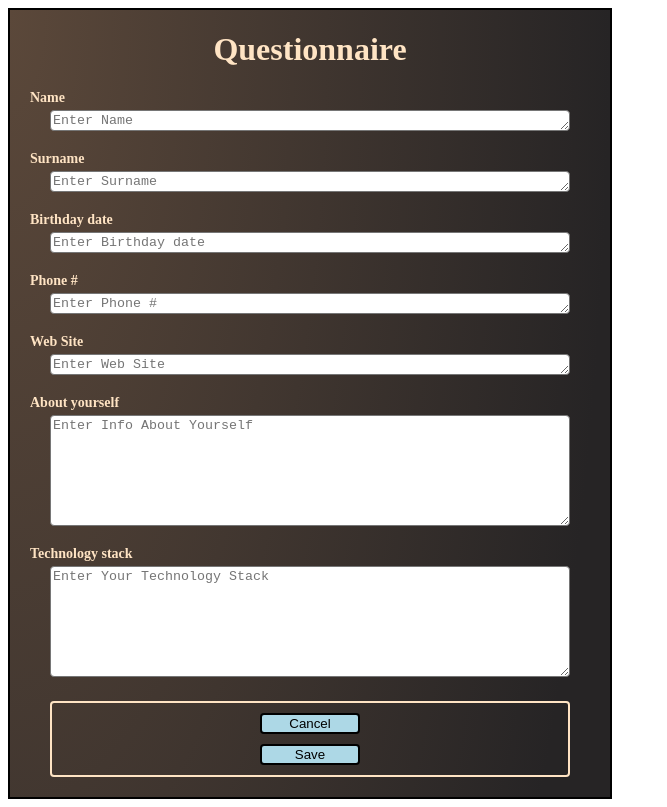
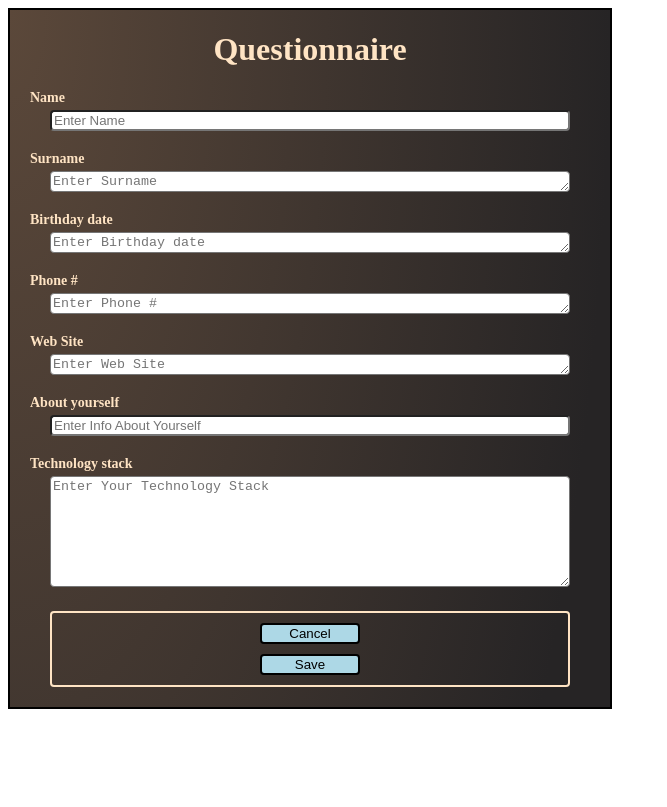
Before and after one commit to ZhuravlovAlex/React-first-step, a React app: page / in a window 1280 px wide. Shown: the whole page, without its empty margins (0-667 px from the left). Built offline with nearby package versions, Linux system fonts and the light colour scheme.

Commit message:
feat: prepare forms

```diff
--- a/src/components/MultiLine/MultiLine.js
+++ b/src/components/MultiLine/MultiLine.js
@@ -6,7 +6,7 @@ class MultiLine extends React.Component {
     return (
 			<div className={styles.multi}>
 				<label htmlFor="about_form" className={styles.label}>About yourself</label>
-				<textarea rows={7} id="about_form" className={styles.textarea} placeholder='Enter Info About Yourself'></textarea>
+				<input height={7} maxLength='600' id="about_form" className={styles.textarea} placeholder='Enter Info About Yourself'/>
 
 				<label htmlFor="stack_form" className={styles.label}>Technology stack</label>
 				<textarea rows={7} id="stack_form" className={styles.textarea} placeholder='Enter Your Technology Stack'></textarea>
--- a/src/components/SingleLine/SingleLine.js
+++ b/src/components/SingleLine/SingleLine.js
@@ -8,7 +8,7 @@ class SingleLine extends React.Component {
     return (
 			<div className={styles.single}>
 				<label htmlFor="name_form">Name</label>
-				<textarea rows={1} id="name_form" placeholder='Enter Name'></textarea>
+				<input type='text'  required rows={1} id="name_form" placeholder='Enter Name'/>
 
 				<label htmlFor="surname_form">Surname</label>
 				<textarea rows={1} id="surname_form" placeholder='Enter Surname'></textarea>
--- a/src/components/SingleLine/SingleLine.module.css
+++ b/src/components/SingleLine/SingleLine.module.css
@@ -7,6 +7,11 @@
 	margin: 4px 40px 20px 40px;
 	border-radius: 4px;
 }
+.single>input {
+	margin: 4px 40px 20px 40px;
+	border-radius: 4px;
+}
+
 
 .single>label {
 	margin-left: 20px;
```
